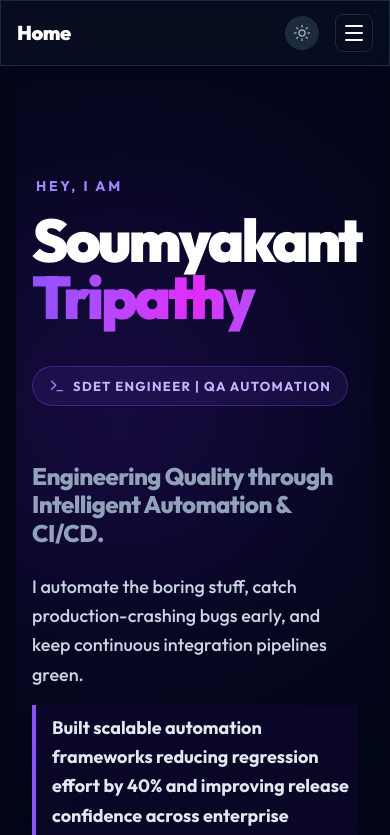
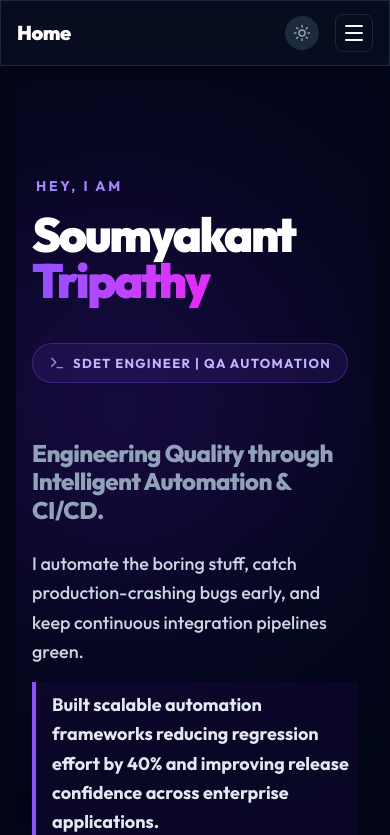
Before and after one commit to soumyakant1211/my-portfolio, a React (Vite) app: page / in a window 390 px wide. Shown: the top 835 px of the page. Built offline with nearby package versions, Linux system fonts and the light colour scheme.

Commit message:
Final Pre-Deployment Polish: Favicon, SEO Title, Mobile fixes, Resume renaming

```diff
--- a/index.html
+++ b/index.html
@@ -4,12 +4,12 @@
     <meta charset="UTF-8" />
     <link rel="icon" type="image/svg+xml" href="/favicon.svg" />
     <meta name="viewport" content="width=device-width, initial-scale=1.0" />
-    <title>Soumyakant Tripathy | SDET Engineer</title>
+    <title>Soumyakant Tripathy | SDET Engineer | QA Automation</title>
     <meta name="description" content="Senior SDET & QA Automation Engineer specializing in Python, Selenium, Playwright, and CI/CD pipelines. Exploring modern AI-driven testing." />
 
     <!-- Open Graph / LinkedIn Preview -->
     <meta property="og:type" content="website" />
-    <meta property="og:title" content="Soumyakant Tripathy | SDET Engineer" />
+    <meta property="og:title" content="Soumyakant Tripathy | SDET Engineer | QA Automation" />
     <meta property="og:description" content="Senior SDET & QA Automation Engineer specializing in Python, Selenium, Playwright, and CI/CD pipelines." />
     <meta property="og:image" content="/portfolio_preview.png" />
   </head>
--- a/src/components/Hero.jsx
+++ b/src/components/Hero.jsx
@@ -17,7 +17,7 @@ const Hero = () => {
                 Hey, I am
               </p>
 
-              <h1 className="text-6xl sm:text-7xl md:text-[4.5rem] lg:text-[5.5rem] font-black tracking-tighter text-slate-900 dark:text-white leading-[0.95]">
+              <h1 className="text-5xl sm:text-6xl md:text-7xl lg:text-[5.5rem] font-black tracking-tighter text-slate-900 dark:text-white leading-[0.95]">
                 Soumyakant
                 <span className="block text-transparent bg-clip-text bg-gradient-to-r from-violet-500 via-fuchsia-500 to-indigo-500 pb-2">
                   Tripathy
@@ -42,7 +42,7 @@ const Hero = () => {
                   I automate the boring stuff, catch production-crashing bugs early, and keep continuous integration pipelines green.
                 </p>
                 <p className="text-lg text-slate-700 dark:text-slate-200 max-w-xl leading-relaxed font-bold border-l-4 border-violet-500 pl-4 bg-violet-500/5 dark:bg-violet-900/10 py-2">
-                  Built scalable automation frameworks reducing regression effort by 40% and improving release confidence across enterprise workflows.
+                  Built scalable automation frameworks reducing regression effort by 40% and improving release confidence across enterprise applications.
                 </p>
               </div>
 
@@ -74,7 +74,7 @@ const Hero = () => {
               </a>
 
               <a
-                href="/Soumyakant_Tripathy_SDET_Python_Resume.pdf"
+                href="/Soumyakant_Tripathy_SDET_Resume.pdf"
                 target="_blank"
                 rel="noopener noreferrer"
                 className="flex items-center gap-2 px-8 py-3.5 rounded-full border border-slate-300 dark:border-slate-700 text-slate-700 dark:text-slate-200 font-bold hover:border-violet-500 hover:text-violet-600 dark:hover:border-violet-400 dark:hover:text-violet-400 dark:bg-slate-900/40 hover:bg-violet-50 dark:hover:bg-violet-900/20 transition-all shadow-sm group backdrop-blur-sm"
--- a/src/components/Navbar.jsx
+++ b/src/components/Navbar.jsx
@@ -108,7 +108,7 @@ const Navbar = ({ darkMode, toggleTheme }) => {
               <LinkedinIcon />
             </a>
             <a
-              href="/Soumyakant_Tripathy_SDET_Python_Resume.pdf"
+              href="/Soumyakant_Tripathy_SDET_Resume.pdf"
               target="_blank"
               rel="noopener noreferrer"
               className="hidden lg:flex items-center gap-2 px-5 py-2 rounded-full bg-violet-600 text-white font-bold hover:bg-violet-700 transition-all text-sm shadow-md shadow-violet-500/20 hover:shadow-violet-500/40 hover:-translate-y-0.5"
@@ -155,7 +155,7 @@ const Navbar = ({ darkMode, toggleTheme }) => {
 
           <div className="pt-4 border-t border-slate-200 dark:border-slate-800">
             <a
-              href="/Soumyakant_Tripathy_SDET_Python_Resume.pdf"
+              href="/Soumyakant_Tripathy_SDET_Resume.pdf"
               target="_blank"
               rel="noopener noreferrer"
               onClick={() => setIsOpen(false)}
```
Also changed, not shown: public/favicon.svg (added), 1 other file (tests, documents, lock files or other folders).
